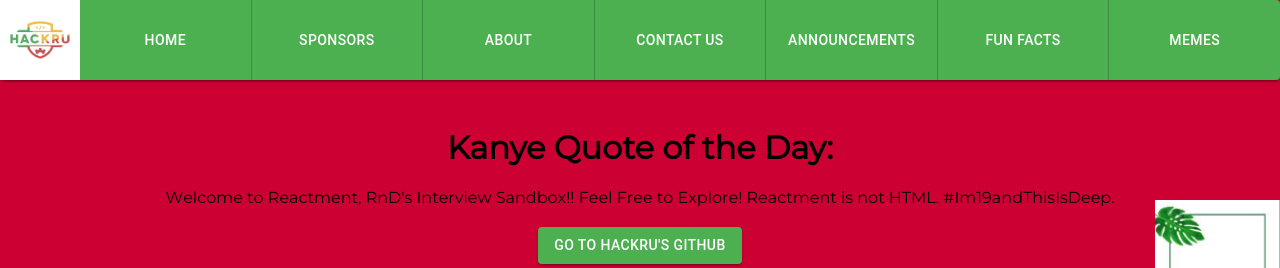
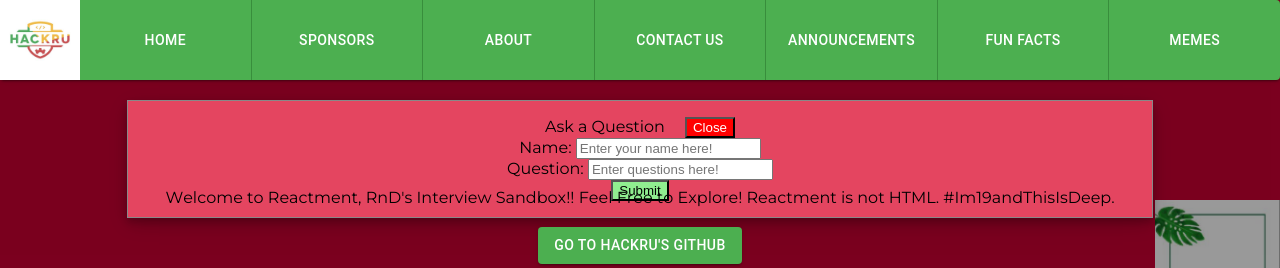
Before and after one commit to HackRU/Reactment, a React (Create React App) app in the folder challenge/: page / in a window 1280 px wide. Both pictures are taken after a click on the button "HELP BUTTON". Shown: the top 268 px of the page. Built offline with nearby package versions, Linux system fonts and the light colour scheme; no server answers.

Commit message:
modal made but button overlaps when scrolling foen

```diff
--- /dev/null
+++ b/challenge/src/components/Modals/Questions.jsx
@@ -0,0 +1,129 @@
+import React, { Component } from 'react';
+import Button from '@material-ui/core/Button';
+
+// Dont't Scroll down or else the buttons are gouing to overlap
+// more animation and styles needed when focusing
+
+export default class Modal extends Component {
+
+    constructor(props) {
+        super(props);
+        this.submit = this.submit.bind(this);
+        this.close = this.close.bind(this);
+        this.updateName = this.updateName.bind(this);
+        this.updateQuestion = this.updateQuestion.bind(this);
+        this.state = {
+            name: "",
+            question: ""
+        };
+    }
+
+    //submit the form to the Contact Us Link
+    submit(e) {
+        e.preventDefault();
+        console.log("sucessfully submited");
+        alert("submited");
+        this.props.close();
+        window.open('/contact_us', "_self");
+    }
+
+    //closing the modal
+    close(e) {
+        e.preventDefault();
+        this.props.close();
+    }
+
+    updateName(e) {
+        this.setState({
+            name: e.target.value
+        })
+    }
+
+    updateQuestion(e) {
+        this.setState({
+            question: e.target.value
+        })
+    }
+
+    mouseEnterCloseButton(e) {
+        e.target.style.backgroundColor = "pink";
+        e.target.style.color = "black";
+    }
+
+    mouseLeaveCloseButton(e) {
+        e.target.style.backgroundColor = "red";
+        e.target.style.color = "white";
+    }
+
+    mouseEnterSubmitButton(e) {
+        e.target.style.backgroundColor = "darkgreen";
+        e.target.style.color = "white";
+    }
+
+    mouseLeaveSubmitButton(e) {
+        e.target.style.backgroundColor = "lightgreen";
+        e.target.style.color = "black";
+    }
+
+    mouseEnterInput(e) {
+        e.target.style.width = "40%";
+    }
+
+    mouseLeaveInput(e) {
+        e.target.style.width  = "auto";
+    }
+
+    render() {
+
+        return (
+            <div style={{ margin: "auto" }}>
+                <div style={{
+                    display: "block", /* Hidden by default */
+                    position: "fixed", /* Stay in place */
+                    zindex: "10000000", /* Sit on top */
+                    paddingTop: "100px", /* Location of the box */
+                    left: 0,
+                    top: 0,
+                    width: "100%", /* Full width */
+                    height: "100%", /* Full height */
+                    overflow: "auto", /* Enable scroll if needed */
+                    backgroundColor: "rgb(0,0,0)", /* Fallback color */
+                    backgroundColor: "rgba(0,0,0,0.4)" /* Black w/ opacity */
+                }}>
+                    <form style={{
+                        position: "relative",
+                        backgroundColor: "#e44560",
+                        margin: "auto",
+                        padding: 0,
+                        paddingBottom: "0px",
+                        border: "1px solid #888",
+                        width: "80%",
+                        boxShadow: "0 4px 8px 0 rgba(0,0,0,0.2),0 6px 20px 0 rgba(0,0,0,0.19)",
+                        alignItems: "center"
+                    }}>
+
+                        <div>
+                            <p style={{ color: "black", alignItems: "center" }}>Ask a Question
+
+                                <button onMouseEnter={this.mouseEnterCloseButton} onMouseLeave={this.mouseLeaveCloseButton} style={{ margin: "auto", marginLeft: "20px", height: "auto", backgroundColor: "red", color: "white" }} onClick={this.close}>Close</button>
+                                <span className="close"></span>
+                                <div style={{ color: "black" }}>
+                                    <div >
+                                        Name: <input style={{width:"auto"}} onMouseEnter={this.mouseEnterInput} onMouseLeave={this.mouseLeaveInput} onChange={this.updateName} name="name" placeholder="Enter your name here!"></input>
+                                    </div>
+
+                                    <div>
+                                        Question: <input style={{width:"auto"}} onMouseEnter={this.mouseEnterInput} onMouseLeave={this.mouseLeaveInput}   onChange={this.updateQuestion} name="questiion" placeholder="Enter questions here!"></input>
+                                    </div>
+
+                                    <button style={{ backgroundColor: "lightgreen" }} onMouseEnter={this.mouseEnterSubmitButton} onMouseLeave={this.mouseLeaveSubmitButton} onClick={this.submit}>Submit</button>
+                                </div>
+                            </p>
+                        </div>
+                    </form>
+
+                </div>
+            </div >
+        )
+    }
+}
--- a/challenge/src/components/Pages/Home.jsx
+++ b/challenge/src/components/Pages/Home.jsx
@@ -1,4 +1,4 @@
-import React from 'react';
+import React, { useState } from 'react';
 import BabyYoda from '../../mandalorian/BabyYoda';
 import NumberLogger from '../../NumberLogger';
 import strings from '../../strings.json';
@@ -12,20 +12,28 @@ import Mando from "../Mando";
 import Contractions from '../Contractions';
 import ElonMusk from "../ElonMusk";
 import Kanye from "../Kanye"
+import Questions from "../Modals/Questions";
 
 const Home = (props) => {
+  const [questionOpen, setquestionOpen] = useState(false);
+
+
   return (
     <div>
       <div>
+
         <div
           style={{ width: "100%", marginTop: "8rem", textAlign: "center", position: "relative", zIndex: '1' }}
-            >
-               <Kanye/>
+        ><div>
+            {questionOpen ? (<div><Questions close={() => setquestionOpen(!questionOpen)} /></div>) : null}
+          </div>
+
+          <Kanye />
           <Fade left cascade>
             {strings.greeting}
 
             <Button style={{ margin: "20px", color: "white" }} href="https://github.com/HackRU" color="primary" variant="contained"> Go to HackRu's GitHub </Button>
-                <Button style={{ margin: "20px", color: "grey" }} color="secondary" variant="contained"> Help Button </Button>
+            <Button style={{ margin: "20px", color: "grey" }} color="secondary" variant="contained" onClick={() => setquestionOpen(!questionOpen)}> Help Button </Button>
             <NumberLogger />
           </Fade>
           <div>
@@ -37,12 +45,13 @@ const Home = (props) => {
         <Contractions />
         <BabyYoda />
         <Mando />
-                <PartyParrot/>
+        <PartyParrot />
         <ElonMusk />
       </div>
     </div>
 
   )
+
 }
 
 export default Home
```
Lines whose indentation alone changed are shown as unchanged.
